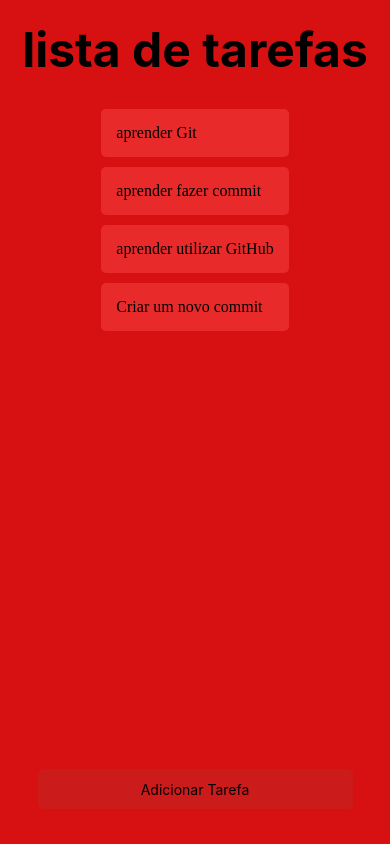
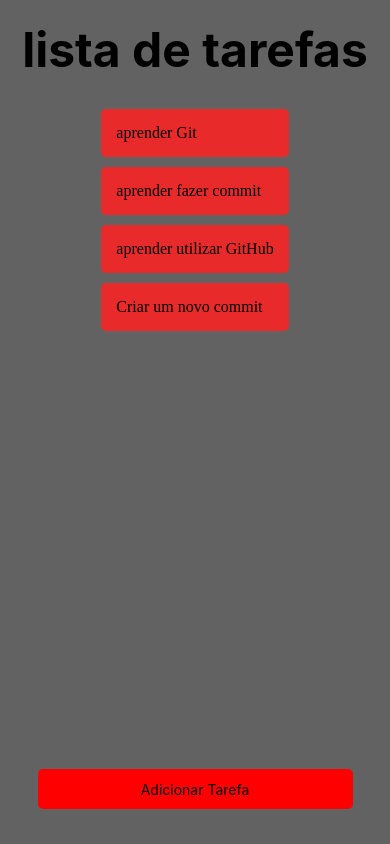
Before and after one commit to vinisant0lopes-crypto/projeto_tarefas, a React Native app: screen / in a window 390 px wide. Built offline with nearby package versions, Linux system fonts and the light colour scheme.

Commit message:
Alterar cores

```diff
--- a/App.js
+++ b/App.js
@@ -40,7 +40,7 @@ export default function App() {
 const styles = StyleSheet.create({
   container: {
     flex: 1,
-    backgroundColor: '#d71111',
+    backgroundColor: '#636262',
     alignItems: 'center',
     padding: 20,
   },
@@ -59,7 +59,7 @@ const styles = StyleSheet.create({
   },
   btnAdicionar:{
     width: "90%",
-    backgroundColor: "#cc1b1b",
+    backgroundColor: "#ff0000",
     margin: 15,
     height: 40,
     borderRadius: 5,
```
